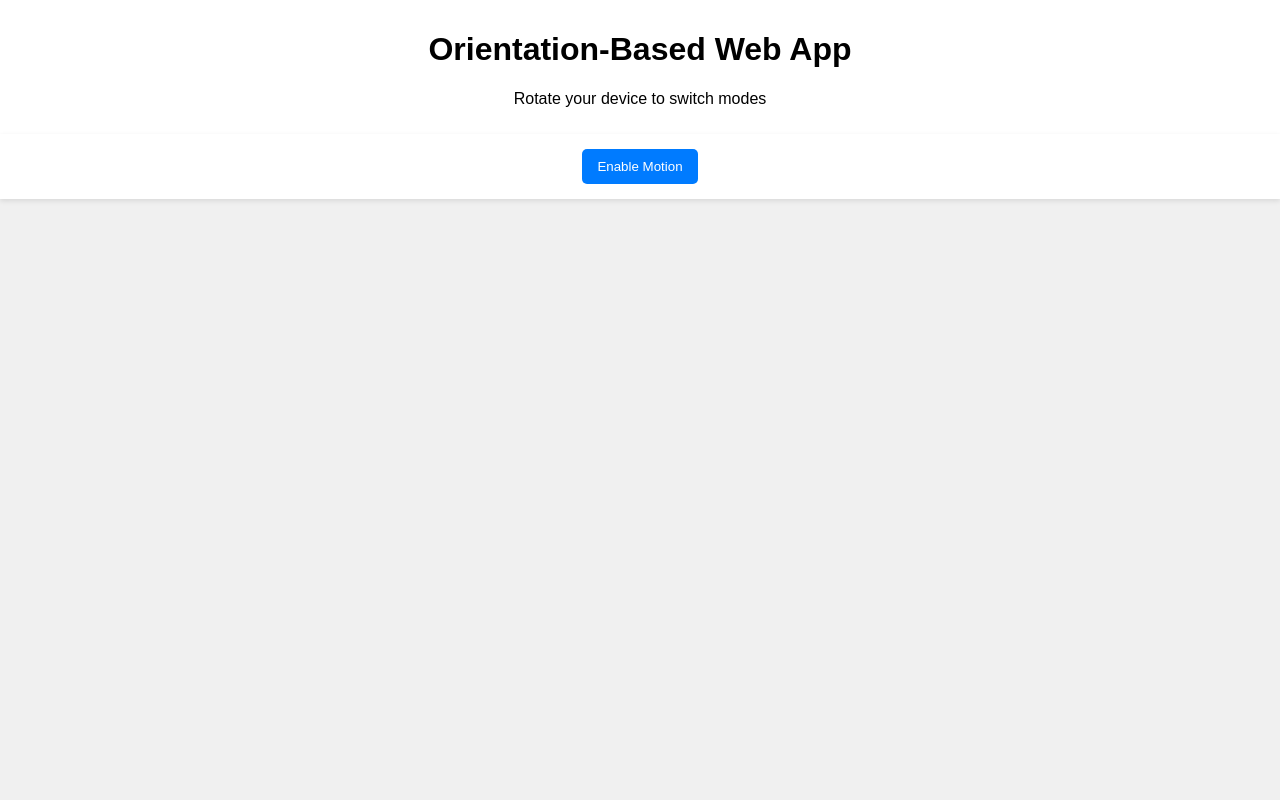
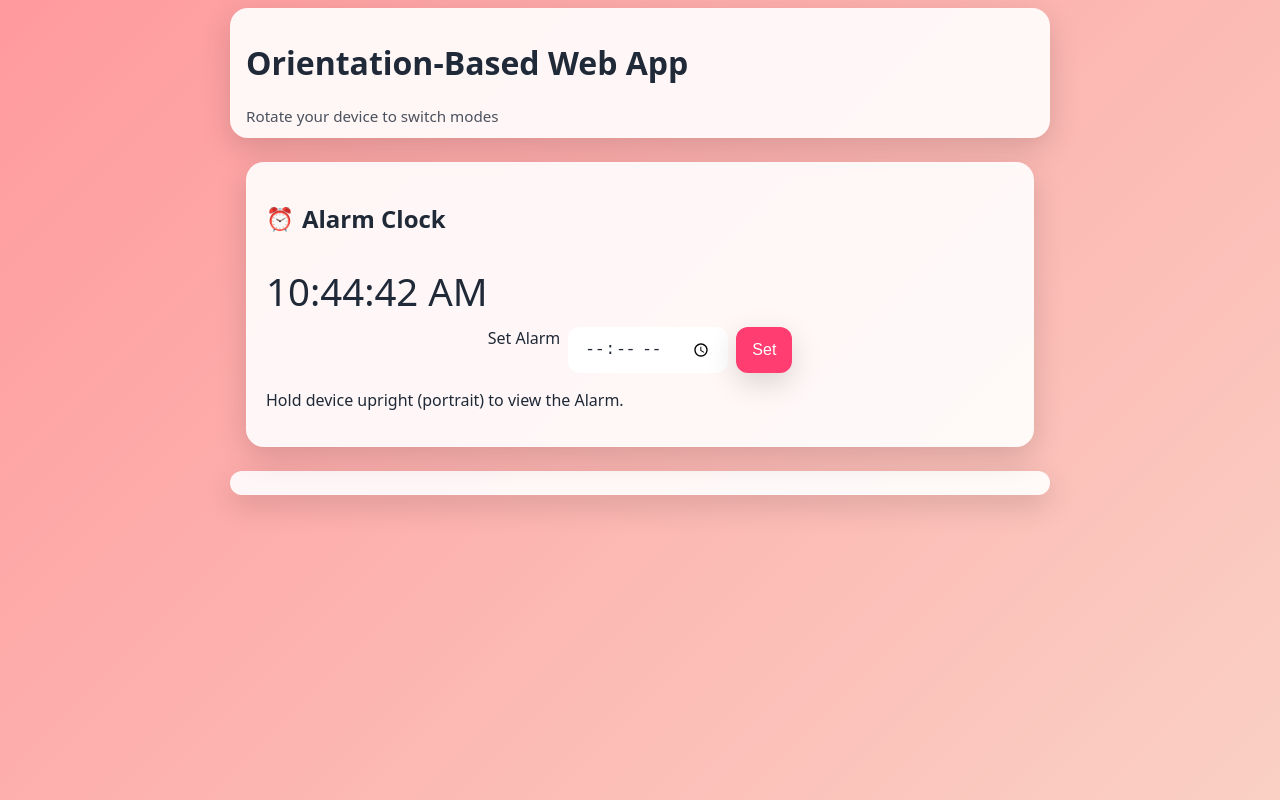
Before and after one commit to neeeeevin/test, a plain HTML site: page index.html in a window 1280 px wide. Drawn offline with Linux system fonts and the light colour scheme; no server answers.

Commit message:
Update styles.css

```diff
--- a/styles.css
+++ b/styles.css
@@ -1,39 +1,105 @@
-body {
-    font-family: Arial, sans-serif;
-    margin: 0;
-    text-align: center;
-    background: #f0f0f0;
+:root{
+  --bg-alarm: linear-gradient(135deg,#ff9a9e 0%,#fad0c4 100%);
+  --bg-stopwatch: linear-gradient(135deg,#a1c4fd 0%,#c2e9fb 100%);
+  --bg-timer: linear-gradient(135deg,#fbc2eb 0%,#a6c1ee 100%);
+  --bg-weather: linear-gradient(135deg,#fddb92 0%,#d1fdff 100%);
+  --card: rgba(255,255,255,.9);
+  --text:#1f2937;
+  --accent:#ff3d71;
+  --shadow:0 10px 30px rgba(0,0,0,.15);
+  --radius:18px;
 }
 
-header, footer {
-    padding: 10px;
-    background: white;
-    box-shadow: 0 2px 5px rgba(0,0,0,0.1);
+*{box-sizing:border-box}
+html,body{height:100%}
+body{
+  margin:0;
+  font-family:system-ui,-apple-system,Segoe UI,Roboto,Helvetica,Arial,sans-serif;
+  color:var(--text);
+  background:var(--bg-alarm);
+  display:flex;
+  flex-direction:column;
+  align-items:center;
 }
 
-.feature {
-    display: none;
-    padding: 20px;
-    background: white;
-    margin: 20px;
-    border-radius: 10px;
-    box-shadow: 0 2px 5px rgba(0,0,0,0.1);
+.app-header,.app-footer{
+  width:100%;
+  max-width:820px;
+  margin:8px auto;
+  padding:12px 16px;
+  background:var(--card);
+  border-radius:var(--radius);
+  box-shadow:var(--shadow);
 }
 
-.feature.visible {
-    display: block;
+.subtitle{margin:.25rem 0 0; opacity:.8; font-size:.95rem}
+
+#feature-container{
+  width:100%;
+  max-width:820px;
+  padding:16px;
+  display:flex;
+  align-items:stretch;
+  justify-content:center;
 }
 
-button {
-    padding: 10px 15px;
-    margin: 5px;
-    border: none;
-    background: #007BFF;
-    color: white;
-    border-radius: 5px;
-    cursor: pointer;
+.feature{
+  width:100%;
+  padding:20px;
+  border-radius:var(--radius);
+  background:var(--card);
+  box-shadow:var(--shadow);
+  transform:translateY(6px);
+  opacity:0;
+  transition:opacity .35s ease, transform .35s ease;
+}
+.feature:not(.hidden){opacity:1; transform:translateY(0)}
+.hidden{display:none}
+
+.feature-header{
+  display:flex; align-items:center; gap:.5rem; margin-bottom:.5rem;
+}
+.feature-icon{font-size:1.4rem}
+
+.row{display:flex; gap:.5rem; flex-wrap:wrap; justify-content:center}
+
+input,button{
+  font-size:1rem; padding:.75rem 1rem;
+  border:none; border-radius:12px;
+}
+input{background:#fff; color:var(--text); min-width:160px}
+button{
+  background:var(--accent); color:#fff; cursor:pointer;
+  box-shadow:var(--shadow);
+}
+button:active{transform:translateY(1px)}
+.big-text{font-size:2.4rem; margin:10px 0}
+.mono{font-variant-numeric:tabular-nums}
+
+.timer-visual{position:relative; width:160px; height:160px; margin:12px auto}
+#timer-display{position:absolute; inset:0; display:flex; align-items:center; justify-content:center}
+
+#timer-circle .track{
+  fill:none; stroke:#e5e7eb; stroke-width:10;
+}
+#timer-circle .progress{
+  fill:none; stroke:var(--accent); stroke-width:10; stroke-linecap:round;
+  stroke-dasharray:439.82; /* 2πr with r=70 */
+  stroke-dashoffset:439.82;
+  transform:rotate(-90deg);
+  transform-origin:80px 80px;
 }
 
-button:hover {
-    background: #0056b3;
-}
+/* Mode backgrounds */
+body.mode-alarm{background:var(--bg-alarm)}
+body.mode-stopwatch{background:var(--bg-stopwatch)}
+body.mode-timer{background:var(--bg-timer)}
+body.mode-weather{background:var(--bg-weather)}
+
+#weather-data{display:flex; flex-direction:column; align-items:center; gap:.5rem}
+#weather-icon{width:80px; height:80px}
+
+#enable-motion{background:#111}
+#enable-motion.hidden{display:none}
+
+.debug{display:block; margin-left:auto; opacity:.7; font-size:.85rem}
```
